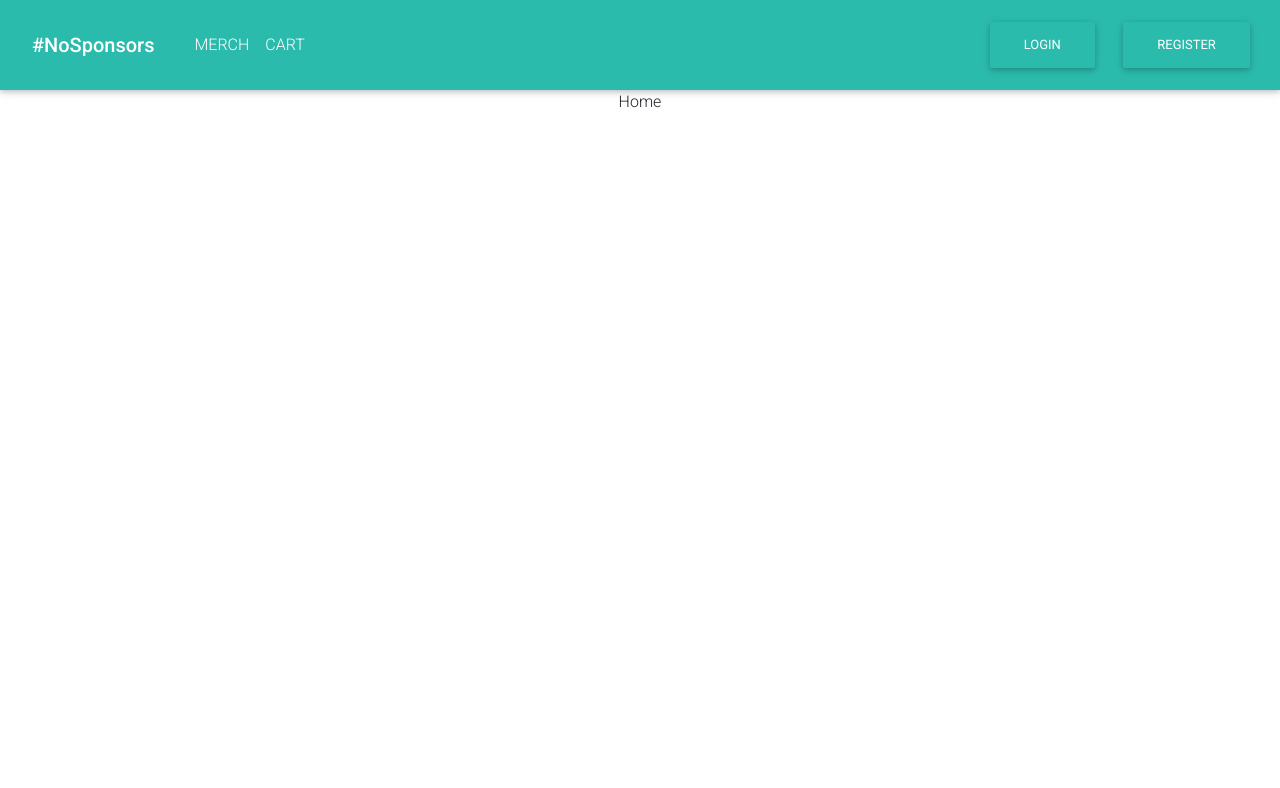
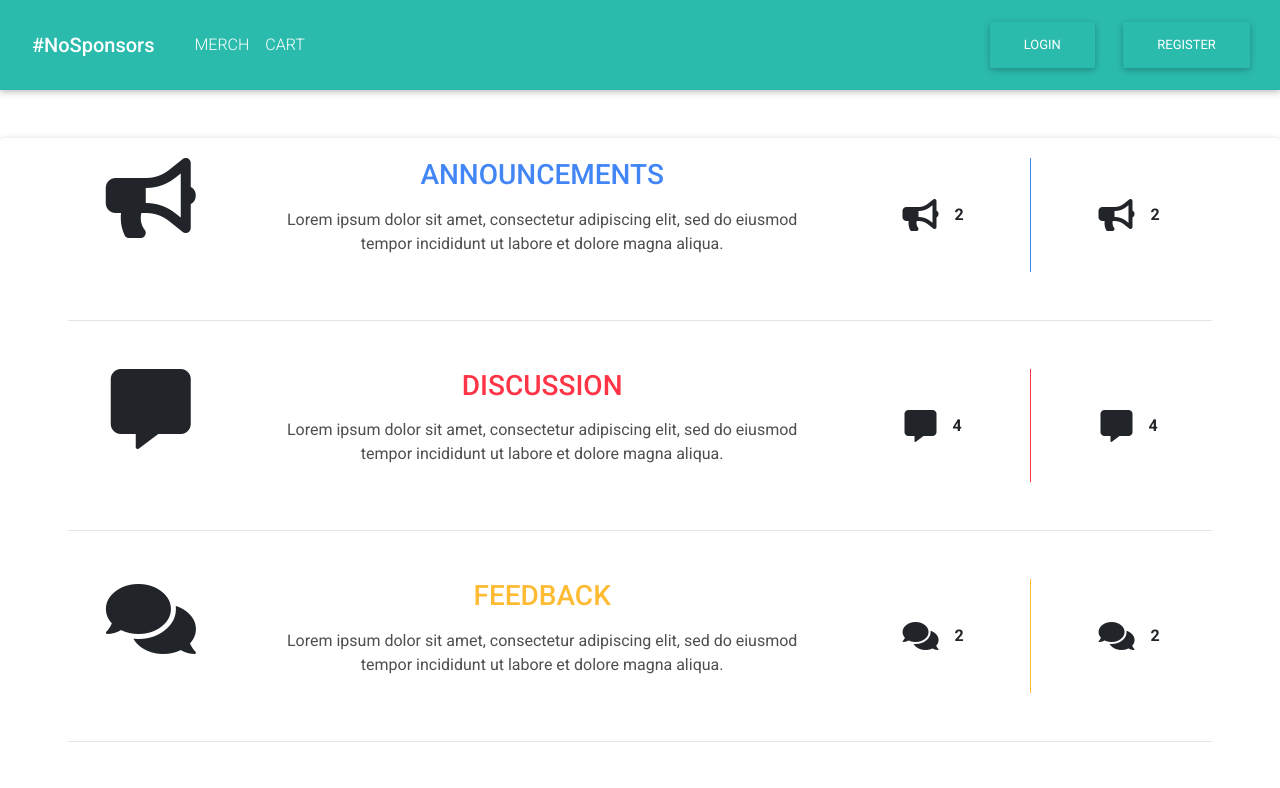
Before and after one commit to dotrider/no-sponsors, a React (Create React App) app: page / in a window 1280 px wide. Shown: the top 788 px of the page. Built offline with nearby package versions, Linux system fonts and the light colour scheme.

Commit message:
Set categories component with temporary data

```diff
--- a/src/App.js
+++ b/src/App.js
@@ -1,12 +1,12 @@
 import "./App.css";
 import NavBar from "./Components/Navbar/Navbar";
-import router from "./routes";
+import Dashboard from './Components/Dashboard/Dashboard';
 
 function App() {
   return (
     <div className="App">
       <NavBar />
-      {router}
+      <Dashboard/>
     </div>
   );
 }
--- /dev/null
+++ b/src/Components/Categories/Categories.js
@@ -0,0 +1,60 @@
+import React from "react";
+import data from "../../api/data";
+import {
+    MDBRow,
+    MDBCol,
+    MDBCard,
+    MDBCardBody,
+    MDBIcon
+} from "mdbreact";
+
+const Categories = () => {
+  return (
+    <MDBCard className="my-5 px-5 pb-5">
+      <MDBCardBody>
+        {data.map(
+          (
+            { id, category, description, post, topics, color, icon },
+            i,
+            arr
+          ) => (
+            <>
+              <MDBRow key={id}>
+                <MDBCol lg="2" xl="2">
+                  <MDBIcon icon={icon} size="5x" />
+                </MDBCol>
+                <MDBCol lg="6" xl="6">
+                  <h3
+                    className={`font-weight-bold text-${color} text-uppercase mb-3 p-0`}
+                  >
+                    <strong>{category}</strong>
+                  </h3>
+                  <p className="dark-grey-text">{description}</p>
+                </MDBCol>
+                <MDBCol
+                  lg="2"
+                  xl="2"
+                  className={`d-flex align-items-center justify-content-center border-right border-${color}`}
+                >
+                  <MDBIcon icon={icon} size="2x" />
+                  <span className="font-weight-bold pl-3">{post}</span>
+                </MDBCol>
+                <MDBCol
+                  lg="2"
+                  xl="2"
+                  className="d-flex align-items-center justify-content-center"
+                >
+                  <MDBIcon icon={icon} size="2x" />
+                  <span className="font-weight-bold pl-3">{topics}</span>
+                </MDBCol>
+              </MDBRow>
+              {arr.length - 1 !== i && <hr className="my-5" />}
+            </>
+          )
+        )}
+      </MDBCardBody>
+    </MDBCard>
+  );
+};
+
+export default Categories;
--- a/src/Components/Dashboard/Dashboard.js
+++ b/src/Components/Dashboard/Dashboard.js
@@ -0,0 +1,7 @@
+import React from "react";
+import router from "../../routes";
+
+const Dashboard = () => {
+  return <>{router}</>;
+};
+export default Dashboard;
--- a/src/Components/Home/Home.js
+++ b/src/Components/Home/Home.js
@@ -1,10 +1,8 @@
-import React from 'react';
+import React from "react";
+import Categories from "../Categories/Categories";
 
 const Home = () => {
-
-    return <>
-        Home
-    </>
-}
+  return <Categories />;
+};
 
 export default Home;
--- a/src/Components/Navbar/Navbar.js
+++ b/src/Components/Navbar/Navbar.js
@@ -33,7 +33,7 @@ const NavBar = () => {
         <MDBNavbarNav left>
           {nav.map((page, i) => (
             <MDBNavItem key={i}>
-              <MDBNavLink to={"/" + page}>{page.toUpperCase()}</MDBNavLink>
+              <MDBNavLink to={"/" + page} className="text-uppercase">{page}</MDBNavLink>
             </MDBNavItem>
           ))}
         </MDBNavbarNav>
--- /dev/null
+++ b/src/api/data.js
@@ -0,0 +1,46 @@
+//Temporary Data for layout purposes
+
+const data = [
+  {
+    id: 0,
+    category: "Announcements",
+    description:
+      "Lorem ipsum dolor sit amet, consectetur adipiscing elit, sed do eiusmod tempor incididunt ut labore et dolore magna aliqua.",
+    post: 2,
+    topics: 2,
+    color: "primary",
+    icon: "bullhorn",
+  },
+  {
+    id: 1,
+    category: "Discussion",
+    description:
+      "Lorem ipsum dolor sit amet, consectetur adipiscing elit, sed do eiusmod tempor incididunt ut labore et dolore magna aliqua.",
+    post: 4,
+    topics: 4,
+    color: "danger",
+    icon: "comment-alt",
+  },
+  {
+    id: 2,
+    category: "Feedback",
+    description:
+      "Lorem ipsum dolor sit amet, consectetur adipiscing elit, sed do eiusmod tempor incididunt ut labore et dolore magna aliqua.",
+    post: 2,
+    topics: 2,
+    color: "warning",
+    icon: "comments",
+  },
+  {
+    id: 3,
+    category: "Blog",
+    description:
+      "Lorem ipsum dolor sit amet, consectetur adipiscing elit, sed do eiusmod tempor incididunt ut labore et dolore magna aliqua.",
+    post: 3,
+    topics: 3,
+    color: "success",
+    icon: "blog",
+  },
+];
+
+export default data;
```
Also changed, not shown: src/routes.js (+11 -11 lines).
